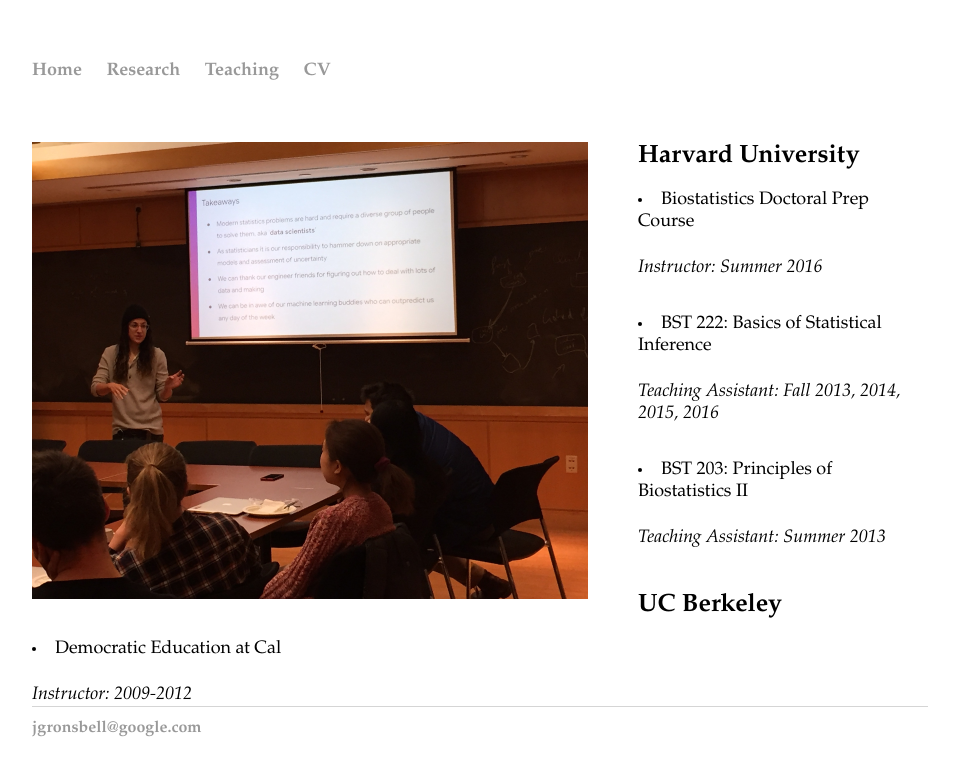
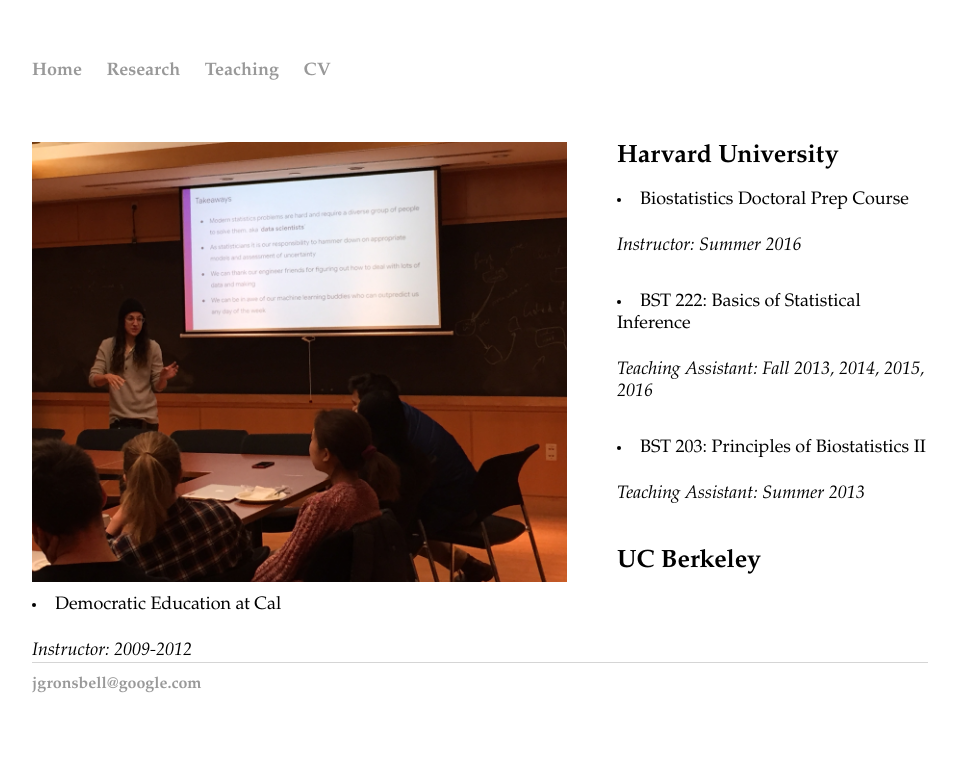
Before and after one commit to jgrons/old_website, a Jekyll site: the page built from teaching.html, in a window 1280 px wide. Shown: the top 776 px of the page, without its empty margins (160-1115 px from the left). Built offline with Jekyll 4.4.1, drawn with Linux system fonts in a browser that asks for light colours.

Commit message:
Update teaching.html

```diff
--- a/teaching.html
+++ b/teaching.html
@@ -5,7 +5,7 @@ title: Jesse Gronsbell
 <div class="span2">
 
        <a href="../pics/me_teaching.jpg">
-            <img src="../pics/me_teaching.jpg" HEIGHT="457" WIDTH="556" align="left" style="margin:0px 50px 0px 0px"
+            <img src="../pics/me_teaching.jpg" HEIGHT="440" WIDTH="535" align="left" style="margin:0px 50px 0px 0px"
                   title="JG" alt="JG"/></a>
         </div>
 
```
